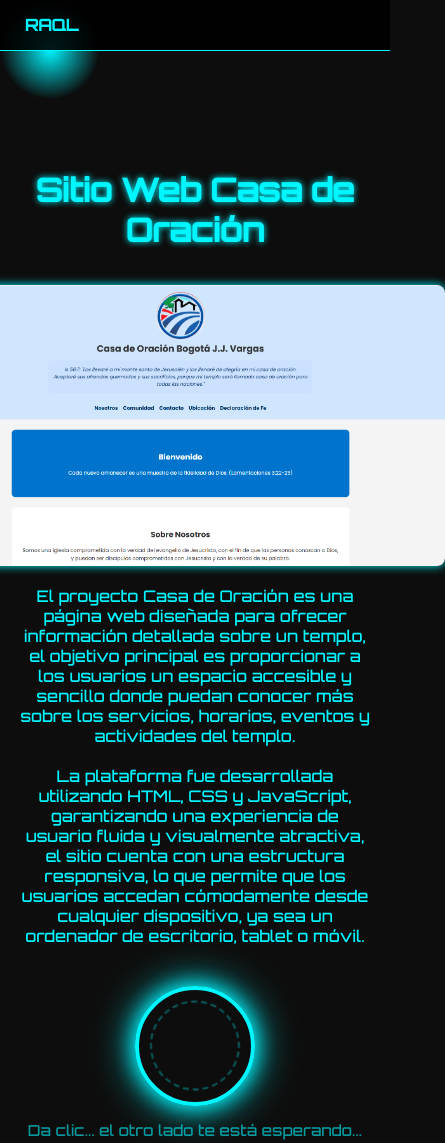
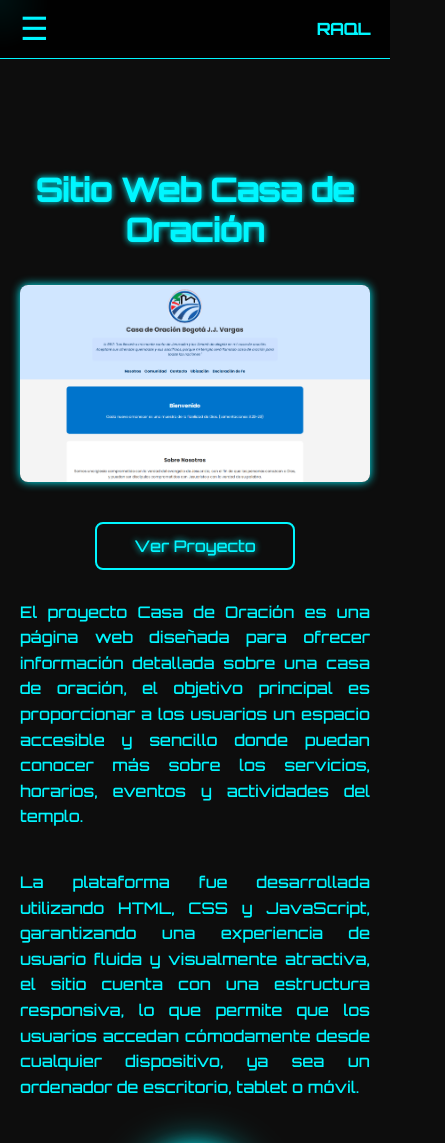
Before and after one commit to RicardoQuitian/Portafolio-ricardo-quitian, a plain HTML site: page proyecto.html in a window 390 px wide. Shown: the top 1143 px of the page, 445 px wide, since content can reach past the window. Drawn offline with Linux system fonts and the light colour scheme.

Commit message:
Se ajusta imagen, y tambien estilos css

```diff
--- a/proyecto.html
+++ b/proyecto.html
@@ -10,10 +10,11 @@
   <link href="https://fonts.googleapis.com/css2?family=Orbitron:wght@500&display=swap" rel="stylesheet">
 </head>
 <body class="mode-blue">
+
   <div class="mouse-light"></div>
 
-  <!-- Botón de regreso -->
   <header class="header">
+    <button class="menu-toggle" onclick="document.querySelector('.nav').classList.toggle('show')">☰</button>
     <div class="logo">RAQL</div>
     <nav class="nav">
       <a href="index.html">⬅ Regresar al Portafolio</a>
@@ -23,8 +24,11 @@
   <section class="section reveal active">
     <h2 class="neon-subtitle">Sitio Web Casa de Oración</h2>
       <div class="project-detail-box">
-      <a target="_blank" href="https://ricardoquitian.github.io/casa_de_oracion_J.J_Vargas/"><img src="img/proyecto_casa_de_oración.png" alt="Imagen del Proyecto 1" /></a>
-      <p>El proyecto Casa de Oración es una página web diseñada para ofrecer información detallada sobre un templo, el objetivo principal es proporcionar a los usuarios un espacio accesible y sencillo donde puedan conocer más sobre los servicios, horarios, eventos y actividades del templo.</p>
+        <div class="image-button-wrapper">
+    <img src="img/proyecto_casa_de_oración.png" alt="Imagen del proyecto casa de oracion" />
+    <a class="project-btn" target="_blank" href="https://ricardoquitian.github.io/casa_de_oracion_J.J_Vargas/">Ver Proyecto</a>
+        </div>
+      <p>El proyecto Casa de Oración es una página web diseñada para ofrecer información detallada sobre una casa de oración, el objetivo principal es proporcionar a los usuarios un espacio accesible y sencillo donde puedan conocer más sobre los servicios, horarios, eventos y actividades del templo.</p>
       <p>La plataforma fue desarrollada utilizando HTML, CSS y JavaScript, garantizando una experiencia de usuario fluida y visualmente atractiva, el sitio cuenta con una estructura responsiva, lo que permite que los usuarios accedan cómodamente desde cualquier dispositivo, ya sea un ordenador de escritorio, tablet o móvil.</p>
       </div>
 
--- a/styles.css
+++ b/styles.css
@@ -120,6 +120,7 @@ img {
   justify-content: center;
   margin-top: 10px;
 }
+
 .neon-btn {
   background: none;
   border: 2px solid var(--color-neon);
@@ -131,8 +132,10 @@ img {
   transition: box-shadow 0.3s, transform 0.3s;
 }
 .neon-btn:hover {
-  box-shadow: 0 0 10px var(--color-shadow);
-  transform: scale(1.05);
+    background-color: rgba(0, 255, 255, 0.1);
+    box-shadow: 0 0 15px var(--color-shadow), 0 0 30px var(--color-shadow);
+    transform: scale(1.08);
+    border-color: var(--color-neon);
 }
 
 .tech-marquee-wrapper {
@@ -182,8 +185,9 @@ img {
 
 .project-btn:hover {
   background-color: rgba(0, 255, 255, 0.1);
-  box-shadow: 0 0 12px var(--color-shadow);
-  transform: scale(1.05);
+  box-shadow: 0 0 15px var(--color-shadow), 0 0 30px var(--color-shadow);
+  transform: scale(1.08);
+  border-color: var(--color-neon);
 }
 
 .project-detail-box {
@@ -201,6 +205,13 @@ img {
 
 .project-detail-box img:hover {
   transform: scale(1.1);
+}
+
+.project-detail-box p {
+  max-width: 800px;
+  margin: 10px auto;
+  line-height: 1.6;
+  text-align: justify;
 }
 
 .edu-grid {
@@ -377,6 +388,10 @@ body.mode-red .spin-ring {
     font-size: 0.95rem;
     padding: 0 10px;
   }
+  .project-detail-box img {
+    max-width: 100%;
+    height: auto;
+  }
 }
 
 .menu-toggle {
@@ -413,8 +428,11 @@ body.mode-red .spin-ring {
   }
 
   .header {
+    display: flex;
+    justify-content: space-between;
+    align-items: center;
+    padding: 10px 20px;
     flex-wrap: wrap;
-    justify-content: space-between;
   }
 }
 
@@ -462,3 +480,10 @@ body.mode-red .spin-ring {
   opacity: 0.6;
   filter: blur(2px);
 }
+
+.image-button-wrapper {
+  display: flex;
+  flex-direction: column;
+  text-align: center;
+  gap: 40px ;
+}
```
Also changed, not shown: index.html (+3 -3 lines), img/imagen_logo_css.png (renamed from img/Img_logo_css.png).
